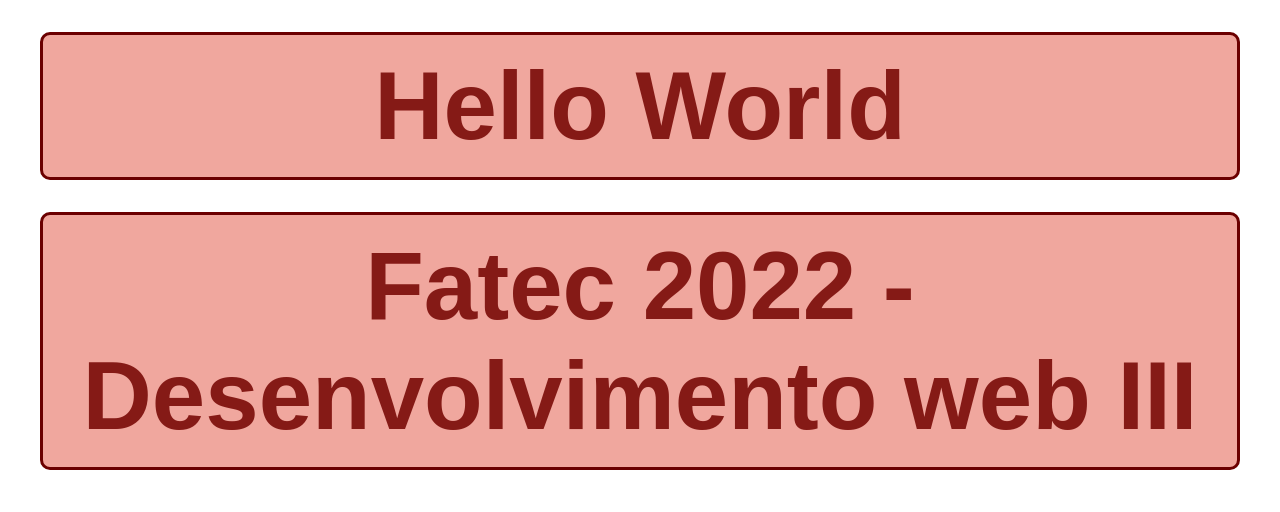
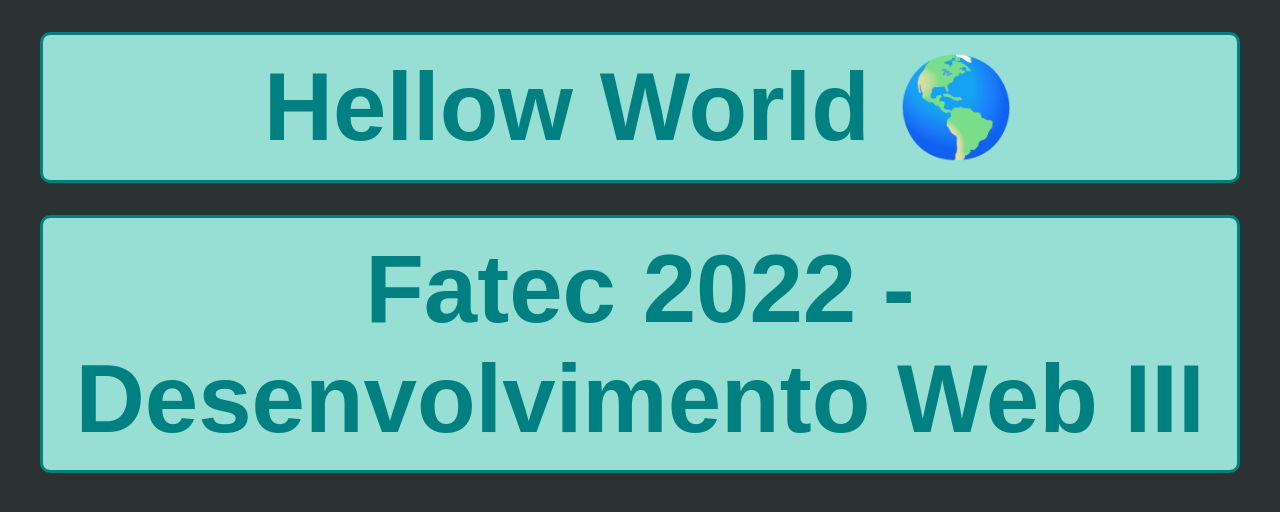
Before and after one commit to jaodevs/Hello-world-Haruka, a plain HTML site: page index.html in a window 1280 px wide. Drawn offline with Linux system fonts and the light colour scheme.

Commit message:
Update index.html

```diff
--- a/index.html
+++ b/index.html
@@ -4,24 +4,26 @@
     <meta charset="UTF-8">
     <meta http-equiv="X-UA-Compatible" content="IE=edge">
     <meta name="viewport" content="width=device-width, initial-scale=1.0">
-    <title>Learn Heroku - Hello World</title>
+    <title>Learn Heroku - Hello World 🌎</title>
+
 </head>
 <body>
-    <h1> Hello World</h1>
-    <h1>Fatec 2022 -  Desenvolvimento web III</h1>
+    <h1> Hellow World 🌎</h1>
+    <h1>Fatec 2022 - Desenvolvimento Web III</h1>
 <style>
-h1 {
-
-    color: rgb(133, 26, 22);
-    border: 3px rgb(107, 0, 0) solid;
+    h1{
+        color: teal;
+        border: 3px teal solid;
         border-radius: 10px;
         font-size: 6rem;
         padding: 1rem;
         margin: 2rem;
         text-align: center;
         font-family: sans-serif;
-    background-color: rgb(240, 167, 158);
-
+        background-color: rgb(151, 223, 212);
+    }
+    html {
+        background-color: rgb(42, 51, 50);
     }
 </style>
 </body>
```
Lines whose indentation alone changed are shown as unchanged.
